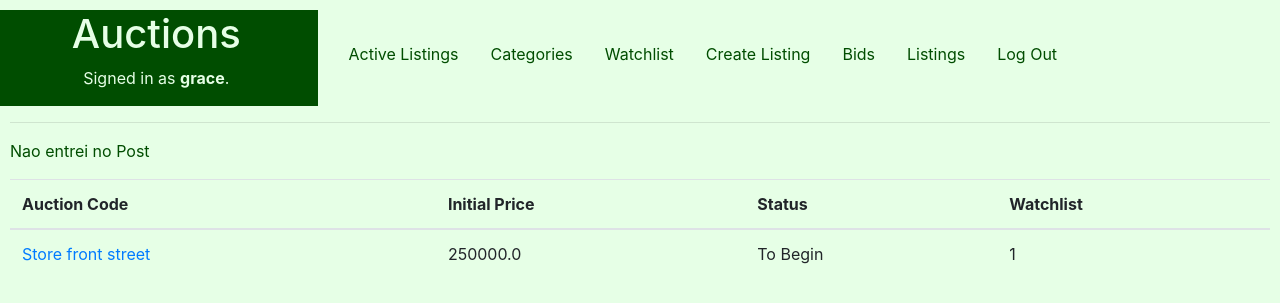
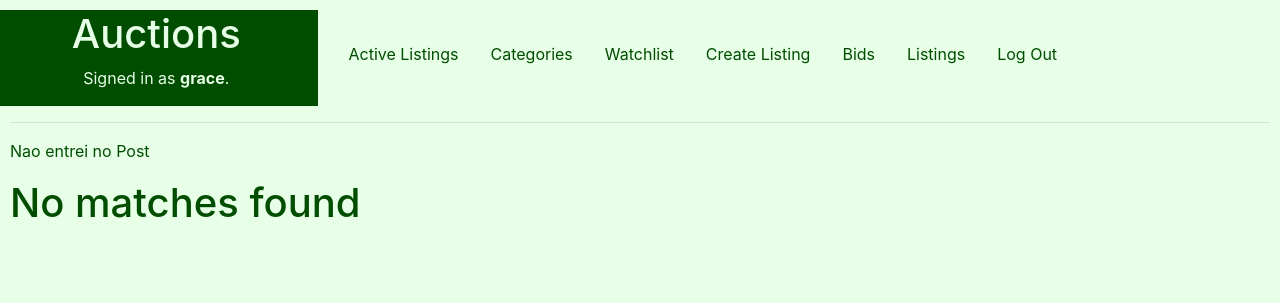
Before and after one commit to gracebcorrea/Project2---Commerce, a Django app: page /Watchlist in a window 1280 px wide. Shown: the top 303 px of the page. Run offline with Django 3.2, Linux system fonts and the light colour scheme; a user stored in the database is signed in; data comes from the database, SQL or seed files in the repository; some libraries are stand-ins or nearby versions.

Commit message:
Update WatchList.html

```diff
--- a/commerce/auctions/templates/auctions/WatchList.html
+++ b/commerce/auctions/templates/auctions/WatchList.html
@@ -15,7 +15,7 @@
 <div class="form-group">
   <form action= "{% url 'auctions:Watchlist' %}" method="post" >
       {% csrf_token %}
-      {% if Whatchlists|length > 0 %}
+      {% if Watchlists|length > 0 %}
 	       	<div class="form-group">
 		        <table class="table">
 			           	<thead>
@@ -27,7 +27,7 @@
 					        </tr>
     			        </thead>
 
-				          {% for Whatchlist in Whatchlists %}
+				          {% for Whatchlist in Watchlists %}
                     {%if user.username == Whatchlist.user and Whatchlist.Wflag == 1%}
 				            <tr>
 
```
